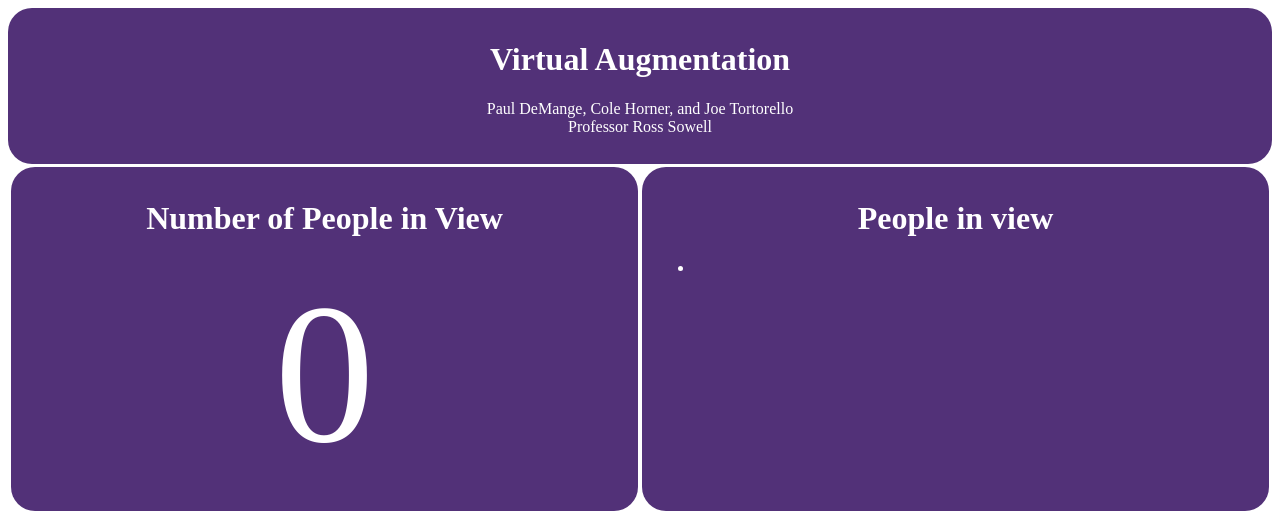
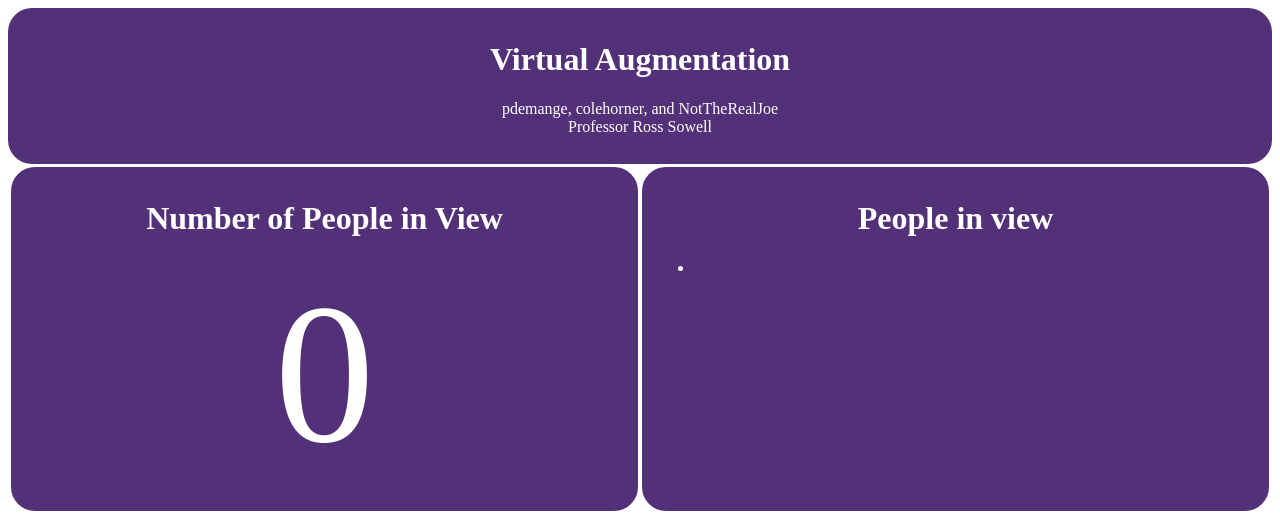
Before and after one commit to AnthonyD1/Virtual-Augmentation, a PHP site: page / in a window 1280 px wide. Shown: the top 513 px of the page. Run offline with PHP 8.4, Linux system fonts and the light colour scheme; data that the repository does not hold is empty; some web fonts are replaced.

Commit message:
Changed author names

```diff
--- a/display/index.php
+++ b/display/index.php
@@ -6,7 +6,7 @@
     <body>
         <div class="box purple">
             <h1>Virtual Augmentation</h1>
-            <p>Paul DeMange, Cole Horner, and Joe Tortorello<br />
+            <p>pdemange, colehorner, and NotTheRealJoe<br />
             Professor Ross Sowell</p>
         </div>
         <table class="hfill">
```
